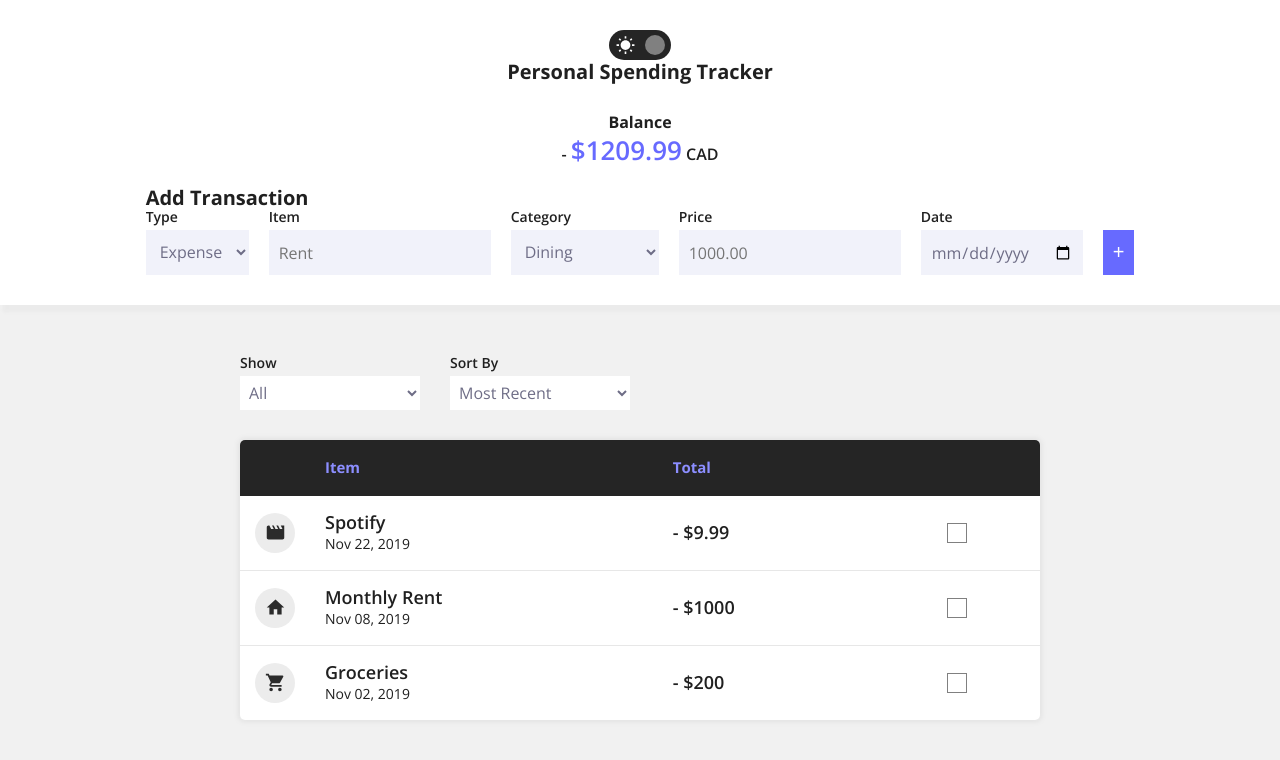
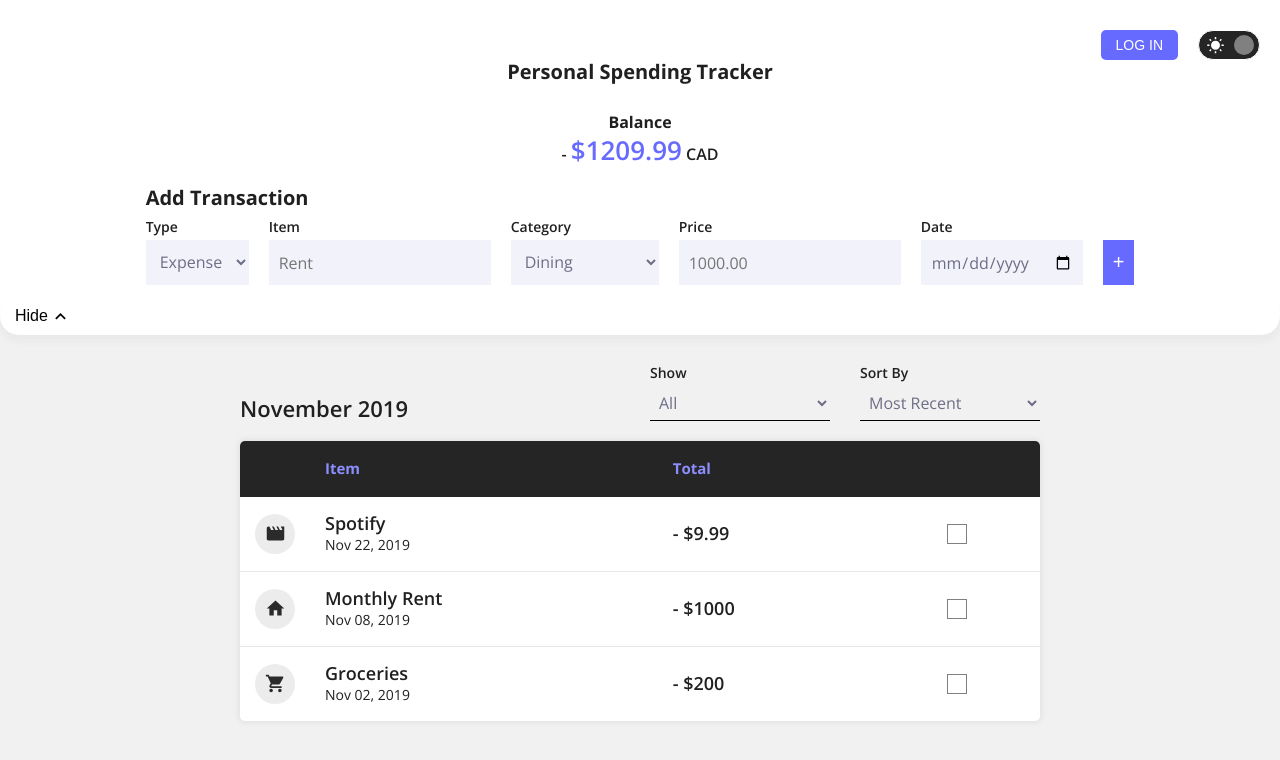
Before and after one commit to robinnong/personal-spending-tracker, a React (Create React App) app: page / in a window 1280 px wide. Shown: the top 760 px of the page. Built offline with nearby package versions, Linux system fonts and the light colour scheme.

Commit message:
Added show/hide drawer functionality

```diff
--- a/src/App.css
+++ b/src/App.css
@@ -15,6 +15,7 @@ li,
 h1,
 h2,
 h3,
+h4,
 fieldset,
 input,
 button,
@@ -86,6 +87,12 @@ input::-webkit-inner-spin-button {
   margin: 0;
 }
 
+.headerBar {
+  display: flex;
+  justify-content: flex-end;
+  width: 100%;
+}
+
 .add {
   background-color: #676aff;
   font-size: 2rem;
@@ -93,6 +100,36 @@ input::-webkit-inner-spin-button {
   padding: 10px;
   height: 45px;
   margin-bottom: 10px;
+}
+
+.hide {
+  position: absolute;
+  margin: 0 auto;
+  display: inline-block;
+  bottom: -20px;
+  display: flex;
+  align-items: center;
+  left: 0;
+  right: 0;
+  background-color: white;
+  padding: 10px 15px;
+  border-radius: 20px;
+  box-shadow: 0px 5px 5px 2px rgba(173, 173, 173, 0.1);
+}
+
+.hide span { margin-right: 5px; }
+.hide svg { transform: scale(1.4); }
+
+.tableOptions {
+  display: flex;
+  justify-content: space-between;
+  align-items: flex-end;
+  margin-top: 50px;
+}
+
+h4 {
+  font-size: 2.2rem;
+  font-weight: 600;
 }
 
 .category { width: 50px; }
@@ -133,6 +170,7 @@ input::-webkit-inner-spin-button {
   text-align: center;
   padding: 20px;
   margin-top: 10px;
+  border-radius: 5px;
 }
 
 .summary h2 {
--- a/src/App.js
+++ b/src/App.js
@@ -7,7 +7,7 @@ import List from './containers/List';
 import Balance from './components/Balance';
 import WbSunnyIcon from '@material-ui/icons/WbSunny';
 import Brightness2Icon from '@material-ui/icons/Brightness2';
-import { Body, Header, Toggle } from './components/styles';
+import { Body, Header, Toggle, Button } from './components/styles';
 import './App.css';
 
 const mapStateToProps = (state) => ({ darkMode: state.darkMode });
@@ -15,6 +15,8 @@ const mapStateToProps = (state) => ({ darkMode: state.darkMode });
 const App = ({ darkMode, dispatch }) => (
   <Body darkMode={darkMode}>
     <Header darkMode={darkMode}>
+      <div className="headerBar">
+        <Button>Log In</Button>
         <Toggle
           className={darkMode ? "move" : null}
           aria-label="Toggle light and dark mode"
@@ -23,15 +25,14 @@ const App = ({ darkMode, dispatch }) => (
           <WbSunnyIcon />
           <Brightness2Icon />
         </Toggle>
+      </div>
       <h1>Personal Spending Tracker</h1>
       <Balance />
       <AddItem />
     </Header>
     <main className="wrapper">
-      <div>
       <Filter />
       <List />
-      </div>
     </main>
   </Body>
 )
--- a/src/components/AddItem.js
+++ b/src/components/AddItem.js
@@ -1,8 +1,10 @@
-import React from 'react';
+import React, { useState } from 'react';
 import { connect } from 'react-redux';
 import { Categories } from './helpers';
 import { addItem, setCurrentItem } from '../redux/actions';
 import { Form } from './styles';
+import ExpandLessIcon from '@material-ui/icons/ExpandLess';
+import ExpandMoreIcon from '@material-ui/icons/ExpandMore';
 
 const mapStateToProps = (state) => ({
   current: state.currentItem,
@@ -10,11 +12,13 @@ const mapStateToProps = (state) => ({
 });
 
 const AddItem = ({ darkMode, current, dispatch }) => {
+  const [isVisible, setVisibility] = useState(true);
    // Keeps track of user's input, saving the input to its corresponding property in the list item object
   const handleUserInput = (e) => {
     const { id, value } = e.target;
     dispatch(setCurrentItem({ field: id, val: value }));
   }
+
   const { type, name, price, date } = current;
 
   return (
@@ -22,7 +26,7 @@ const AddItem = ({ darkMode, current, dispatch }) => {
       <h2>Add Transaction</h2>
       <Form
         action=""
-        className="inputForm"
+        visible={isVisible}
         darkMode={darkMode}
         onSubmit={(e) => {
           e.preventDefault();
@@ -90,6 +94,20 @@ const AddItem = ({ darkMode, current, dispatch }) => {
         </div>
         <button className="add" type="submit" aria-label="add item">+</button>
       </Form>
+      <button className="hide" onClick={() => setVisibility(!isVisible)}>
+        {isVisible
+          ?
+          <>
+            <span>Hide</span>
+            <ExpandLessIcon />
+          </>
+          :
+          <>
+            <span>Show</span>
+            <ExpandMoreIcon />
+          </>
+          }
+      </button>
     </div>
   )
 }
--- a/src/components/SelectFilter.js
+++ b/src/components/SelectFilter.js
@@ -3,6 +3,8 @@ import { Categories } from './helpers';
 import { VisibilityFilters } from './styles';
 
 const SelectFilter = ({ darkMode, sort, filter }) => (
+  <div className="tableOptions">
+    <h4>November 2019</h4>
     <VisibilityFilters
       action=""
       darkMode={darkMode}
@@ -36,6 +38,7 @@ const SelectFilter = ({ darkMode, sort, filter }) => (
         </select>
       </div>
     </VisibilityFilters>
+  </div>
 )
 
 export default SelectFilter
--- a/src/components/helpers.js
+++ b/src/components/helpers.js
@@ -60,7 +60,7 @@ export const Categories = [
         icon: <HomeIcon />
     },
     {
-        category: 'income',
+        category: 'earnings',
         icon: <WorkIcon />
     },
     {
--- a/src/components/styles.js
+++ b/src/components/styles.js
@@ -15,6 +15,7 @@ export const Body = styled.div`
 `
 
 export const Header = styled.header`
+  position: relative;
   display: flex;
   flex-direction: column;
   align-items: center;
@@ -30,7 +31,7 @@ export const Header = styled.header`
 
 export const TableStyle = styled.table`
   width: 100%;
-  margin-top: 30px;
+  margin-top: 20px;
   border-collapse: collapse;
   border-radius: 5px;
   overflow: hidden;
@@ -70,6 +71,14 @@ export const Form = styled.form`
   display: flex;
   flex-wrap: wrap;
   align-items: flex-end;
+  margin-top: 10px;
+  max-height: ${props => (props.visible
+    ? "500px"
+    : "0")};
+  overflow: ${props => (props.visible
+      ? "none"
+      : "hidden")};
+  transition: max-height 0.4s linear;
 
   input, select {
     padding: 10px;
@@ -77,11 +86,11 @@ export const Form = styled.form`
     margin-bottom: 10px;
     width: 100%;
     background-color:  ${props => (props.darkMode
-    ? "#4d4d4d"
-    : "#f1f2fa")};
+      ? "#4d4d4d"
+      : "#f1f2fa")};
     color:  ${props => (props.darkMode
-    ? "#cfcfcf"
-    : "#6e6d86")};
+      ? "#cfcfcf"
+      : "#6e6d86")};
     transition: all 0.3s;
   }
 
@@ -93,19 +102,16 @@ export const Form = styled.form`
 `
 
 export const VisibilityFilters = styled.form`
-  display: flex;
-  margin-top: 50px;
-  margin-bottom: 10px;
-
   label {margin-right: 10px;}
 
   select {
-    background-color: ${props => (props.darkMode
-    ? "#363636"
-    : "white")};
+    background-color: transparent;
     color: ${props => (props.darkMode
     ? "#cfcfcf"
     : "#6e6d86")};
+    border-bottom: ${props => (props.darkMode
+    ? "1px solid white"
+    : "1px solid black")};
     width: 180px;
     padding: 5px;
     transition: all 0.3s;
@@ -114,7 +120,7 @@ export const VisibilityFilters = styled.form`
   & > div {
     position: relative;
     display: inline-block;
-    margin-right: 30px;
+    margin-left: 30px;
   }
 `
 
@@ -123,7 +129,7 @@ export const Toggle = styled.button`
   height: 30px;
   width: 62px;
   background-color: #252525;
-  border: none;
+  border: 1px solid white;
   border-radius: 25px;
   color: white;
   display: flex;
@@ -132,7 +138,7 @@ export const Toggle = styled.button`
   padding: 0 9px;
 
   svg {
-    transform: scale(1.3);
+    transform: scale(1.2);
   }
 
   &::after {
@@ -142,8 +148,22 @@ export const Toggle = styled.button`
     background-color: grey;
     border-radius: 50%;
     position: absolute;
-    top: 5px;
-    right: 6px;
+    right: 5px;
     transition: all 0.2s;
   }
+  `
+
+export const Button = styled.button`
+  text-transform: uppercase;
+  background-color: #676aff;
+  border-radius: 5px;
+  color: white;
+  padding: 5px 15px;
+  font-weight: 300;
+  margin-right: 20px;
+  font-size: 1.4rem;
+  transition: all 0.3s;
+
+  &:hover,
+  &:focus { background-color: #8c8fff; }
 `
```
Lines whose indentation alone changed are shown as unchanged.
